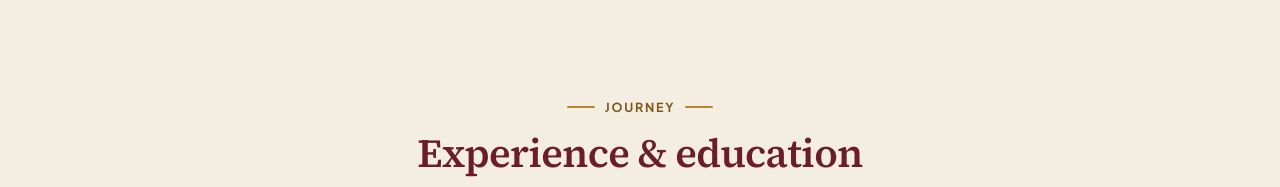
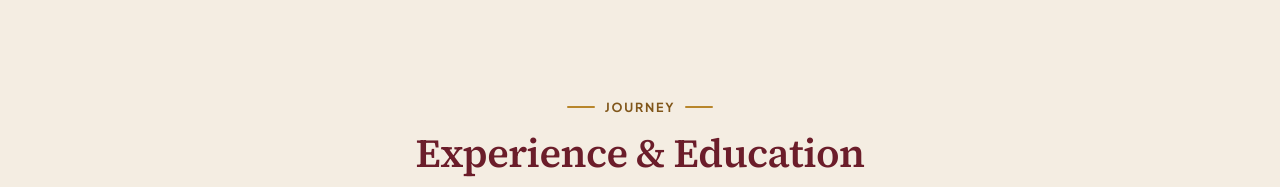
Before and after one commit to narasimhulab-max/narasimhulab-max.github.io, a plain HTML site: page index.html in a window 1280 px wide. Shown: the part 3400-3587 px from the top of the page. Drawn offline with Linux system fonts and the light colour scheme; no server answers.

Commit message:
Correct capitalization in experience section header

```diff
--- a/index.html
+++ b/index.html
@@ -493,7 +493,7 @@
   <div class="wrap">
     <div class="head center reveal">
       <span class="kicker">Journey</span>
-      <h2>Experience &amp; education</h2>
+      <h2>Experience &amp; Education</h2>
       <p>More than sixteen years of teaching computer science in engineering colleges across Andhra Pradesh.</p>
     </div>
     <div class="exp-grid">
```
